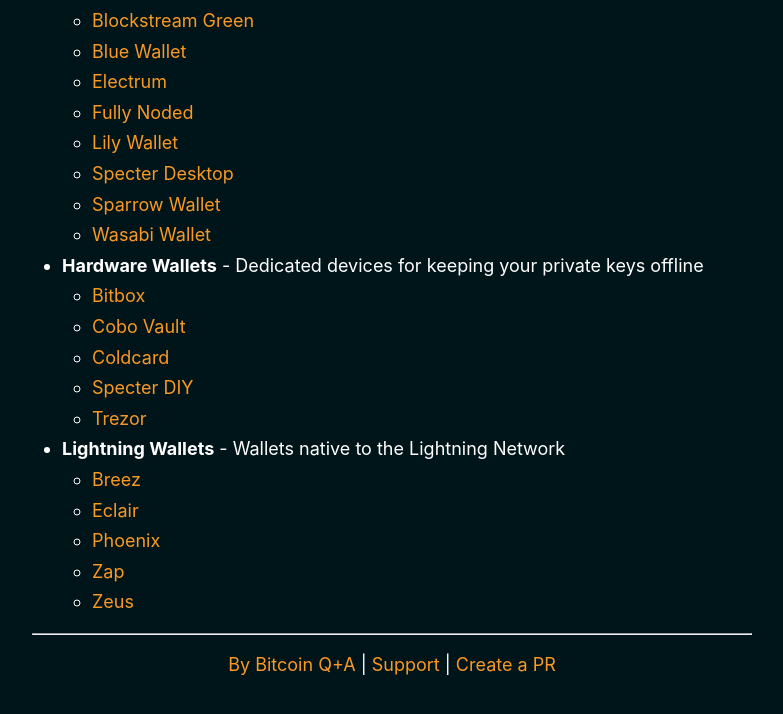
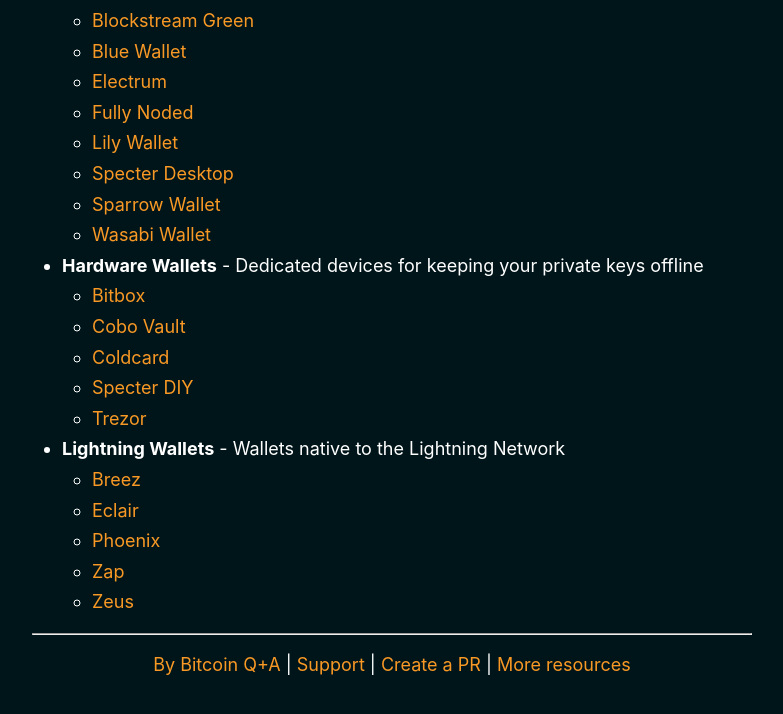
Before and after one commit to BitcoinQnA/bitcoin-wallet-guide, a Jekyll site: the page built from _pages/home.md, in a window 1280 px wide and 900 px high, scrolled down 1964 px. Shown: the top 714 px of the window, without its empty margins (248-1031 px from the left). Built offline with Jekyll 4.4.1, drawn with Linux system fonts in a browser that asks for light colours.

Commit message:
Update home.md

```diff
--- a/_pages/home.md
+++ b/_pages/home.md
@@ -84,6 +84,7 @@ Is your project missing? Please create an [issue](https://github.com/BitcoinQnA/
 <p align="center">
   <a href="https://twitter.com/BitcoinQ_A">By Bitcoin Q+A</a> |
   <a href="https://bqa.duckdns.org:20486/apps/96ZvtoJQr9bz5QyeDoUfhkmNTLZ/pos">Support</a> |
-  <a href="https://github.com/BitcoinQnA/bitcoin-wallet-guide">Create a PR</a>
+  <a href="https://github.com/BitcoinQnA/bitcoin-wallet-guide">Create a PR</a> |
+  <a href="https://bitcoiner.guide">More resources</a>
   <br><br>
 </p>
```
